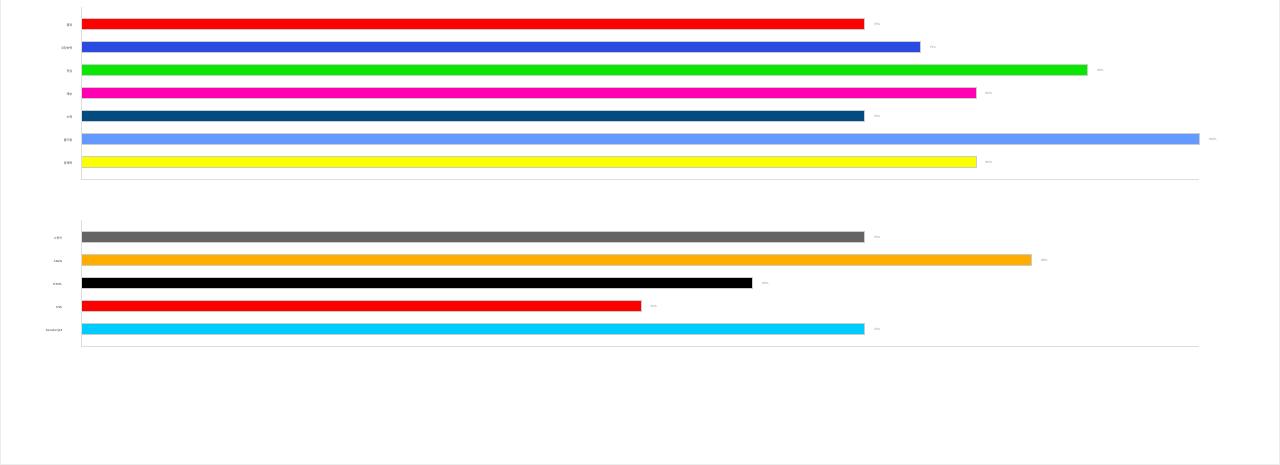
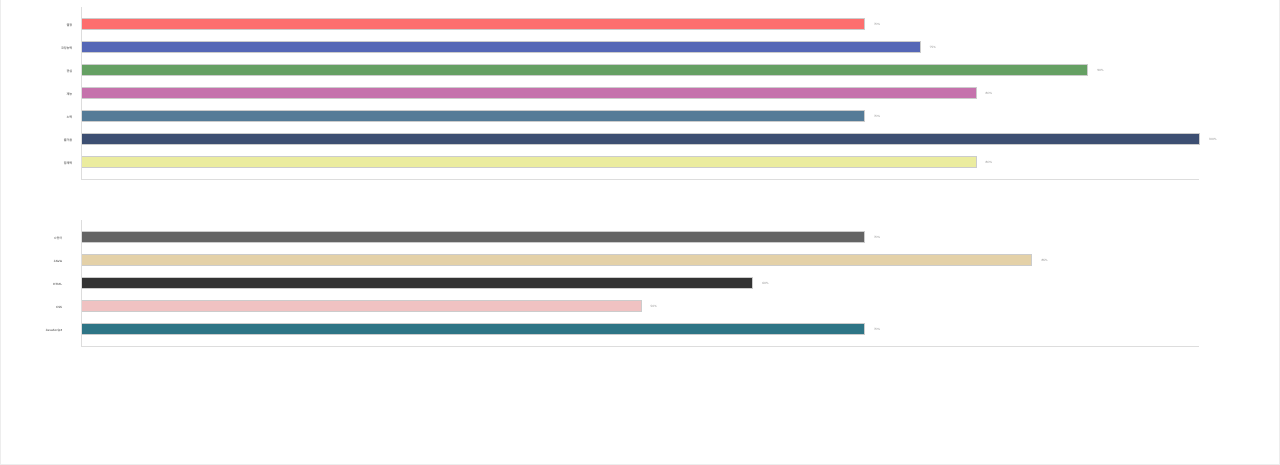
Before and after one commit to msy4808/Resume, a plain HTML site: page index.html in a window 1280 px wide. Shown: the part 337-802 px from the top of the page. Drawn offline with Linux system fonts and the light colour scheme.

Commit message:
이력서2차

```diff
--- a/style.css
+++ b/style.css
@@ -150,38 +150,38 @@ h2{
     width:40px;color:#767676;line-height:20px
 }
 .h_graph .color1{
-    background: rgb(255, 0, 0);
+    background: rgb(253, 110, 110);
 }
 .h_graph .color2{
-    background: rgb(42, 75, 226);
+    background: rgb(85, 103, 182);
 }
 .h_graph .color3{
-    background: rgb(10, 231, 3);
+    background: rgb(101, 160, 99);
 }
 .h_graph .color4{
-    background: rgb(255, 0, 179);
+    background: rgb(197, 114, 172);
 }
 .h_graph .color5{
-    background: rgb(3, 74, 128);
+    background: rgb(85, 123, 151);
 }
 .h_graph .color6{
-    background: rgb(100, 154, 255);
+    background: rgb(61, 79, 114);
 }
 .h_graph .color7{
-    background: rgb(251, 255, 0);
+    background: rgb(235, 236, 159);
 }
 .h_graph2 .color2_1{
     background: rgb(100, 100, 100);
 }
 .h_graph2 .color2_2{
-    background: rgb(255, 174, 0);
+    background: rgb(228, 209, 168);
 }
 .h_graph2 .color2_3{
-    background: rgb(0, 0, 0);
+    background: rgb(51, 51, 51);
 }
 .h_graph2 .color2_4{
-    background: rgb(255, 0, 0);
+    background: rgb(240, 194, 194);
 }
 .h_graph2 .color2_5{
-    background: rgb(0, 204, 255);
+    background: rgb(46, 117, 134);
 }
```
